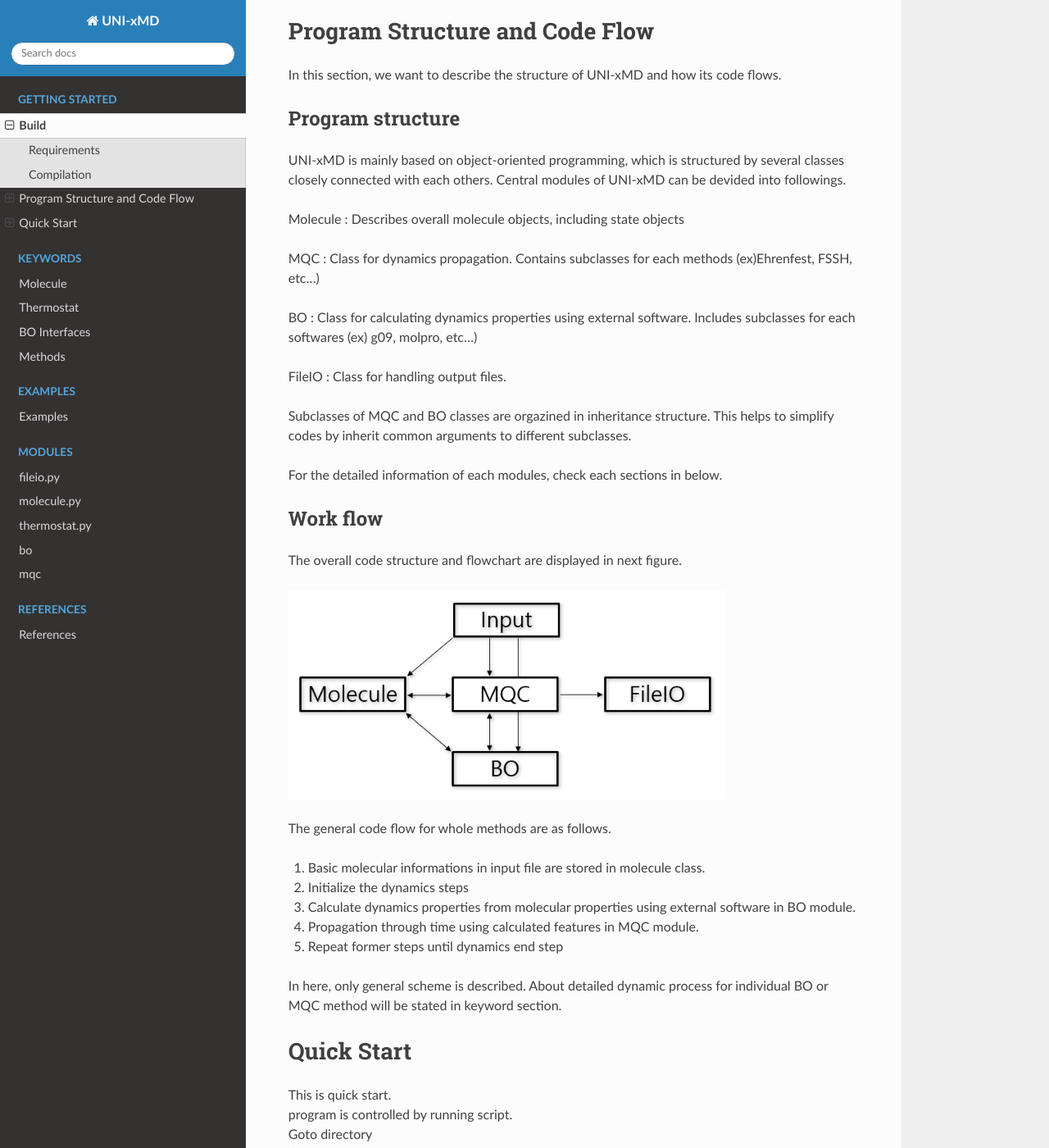
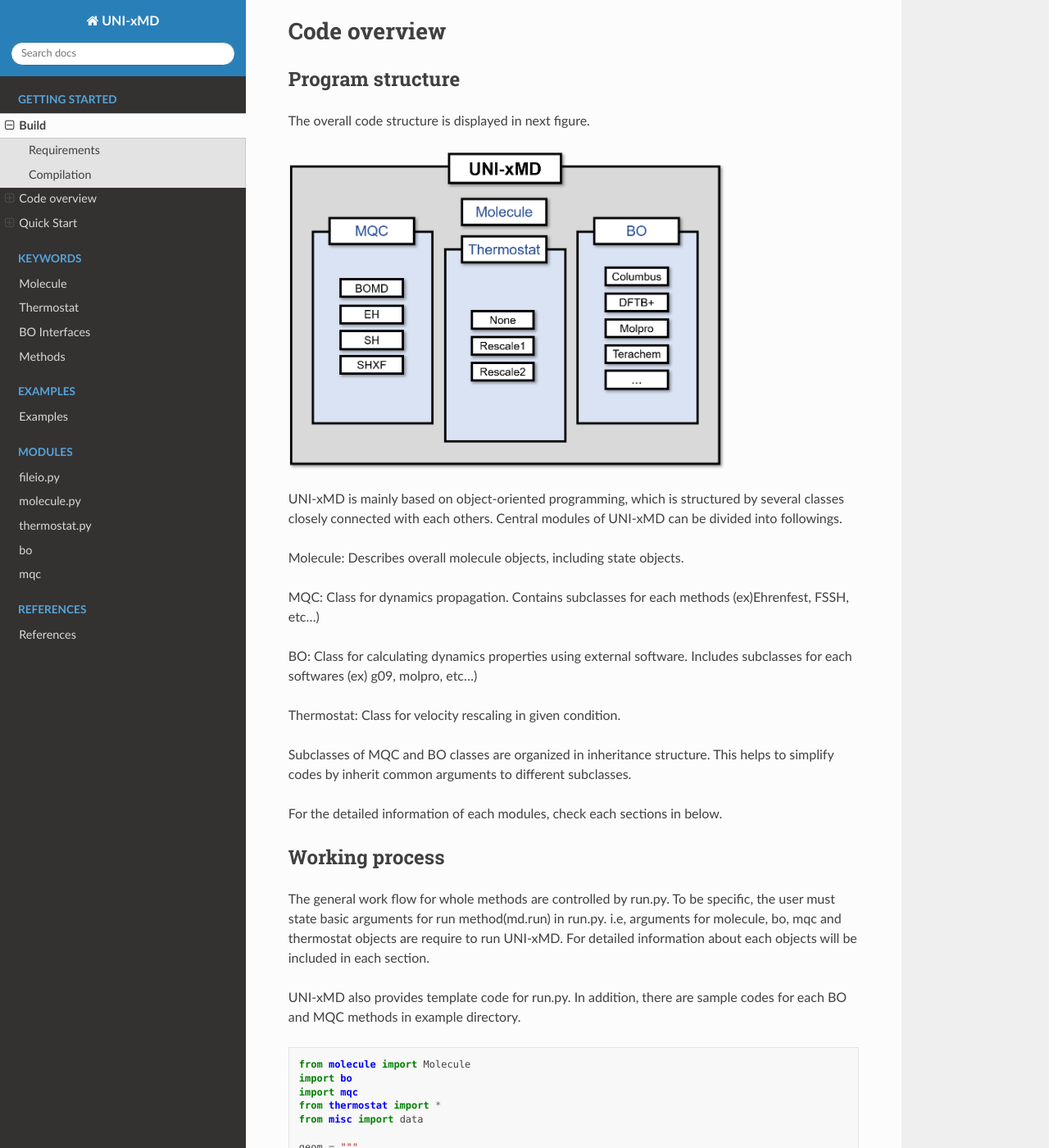
Before and after one commit to skmin-lab/unixmd, a Sphinx documentation site: the page built from docs/source/getting_started/getstarted.rst, in a window 1280 px wide and 1400 px high, scrolled down 722 px. Shown: the whole window at 82% size. Built offline with Sphinx 7.4.7 and the Read the Docs theme 2.0.0, drawn with Linux system fonts in a browser that asks for light colours; some of the changed text lies outside the part shown.

Commit message:
code overview and figure addition

```diff
--- a/docs/source/getting_started/getstarted.rst
+++ b/docs/source/getting_started/getstarted.rst
@@ -31,56 +31,71 @@ You can compile electronic propagation routine by typing following command in ro
    $ python3 setup.py build_ext -b ./src/mqc/el_prop
 
 ================================
-Program Structure and Code Flow
+Code overview
 ================================
-
-In this section, we want to describe the structure of UNI-xMD and how its code flows.
-
 
 Program structure
 ^^^^^^^^^^^^^^^^^^^^^^^^^^
 
+The overall code structure is displayed in next figure.
+
+.. image:: ./unixmd_structure.png
+   :width: 400pt
+
 UNI-xMD is mainly based on object-oriented programming, which is structured by
 several classes closely connected with each others.
-Central modules of UNI-xMD can be devided into followings.
+Central modules of UNI-xMD can be divided into followings.
 
-Molecule : Describes overall molecule objects, including state objects
+Molecule: Describes overall molecule objects, including state objects.
 
-MQC : Class for dynamics propagation. Contains subclasses for each methods
+MQC: Class for dynamics propagation. Contains subclasses for each methods
 (ex)Ehrenfest, FSSH, etc...)
 
-BO : Class for calculating dynamics properties using external software.
+BO: Class for calculating dynamics properties using external software.
 Includes subclasses for each softwares (ex) g09, molpro, etc...)
 
-FileIO : Class for handling output files.
+Thermostat: Class for velocity rescaling in given condition.
 
-Subclasses of MQC and BO classes are orgazined in inheritance structure.
+Subclasses of MQC and BO classes are organized in inheritance structure.
 This helps to simplify codes by inherit common arguments to different subclasses.
 
 For the detailed information of each modules, check each sections in below.
 
-Work flow
+Working process
 ^^^^^^^^^^^^^^^^^^^^^^^^^^
 
-The overall code structure and flowchart are displayed in next figure.
+The general work flow for whole methods are controlled by run.py. To be specific,
+the user must state basic arguments for run method(md.run) in run.py. i.e, arguments
+for molecule, bo, mqc and thermostat objects are require to run UNI-xMD. For detailed
+information about each objects will be included in each section.
 
-.. image:: ./unixmd_structure.png
-    :width: 400pt
+UNI-xMD also provides template code for run.py. In addition, there are sample codes
+for each BO and MQC methods in example directory.
 
-The general code flow for whole methods are as follows.
+.. code-block:: python
 
-1. Basic molecular informations in input file are stored in molecule class.
+   from molecule import Molecule
+   import bo
+   import mqc
+   from thermostat import *
+   from misc import data
 
-2. Initialize the dynamics steps
+   geom = """
+   NUMBER_OF_ATOMS
+   TITLE
+   SYMBOL  COORDINATES  VELOCITIES
+   """
 
-3. Calculate dynamics properties from molecular properties using external software in BO module.
+   mol = Molecule(geometry=geom, nstates=NSTATES)
 
-4. Propagation through time using calculated features in MQC module.
+   qm = bo.PROG_NAME.QM_METHOD(ARGUMENTS)
 
-5. Repeat former steps until dynamics end step
+   md = mqc.MD_METHOD(ARGUMETNS)
 
-In here, only general scheme is described. About detailed dynamic process for
-individual BO or MQC method will be stated in keyword section.
+   bathT = THERMOSTAT(ARGUMENTS)
+
+   md.run(molecule=mol, theory=qm, thermostat=bathT, input_dir=INPUT_DIR)
+
 
 ==========================
 Quick Start
```
Also changed, not shown: docs/source/getting_started/unixmd_structure.png.
